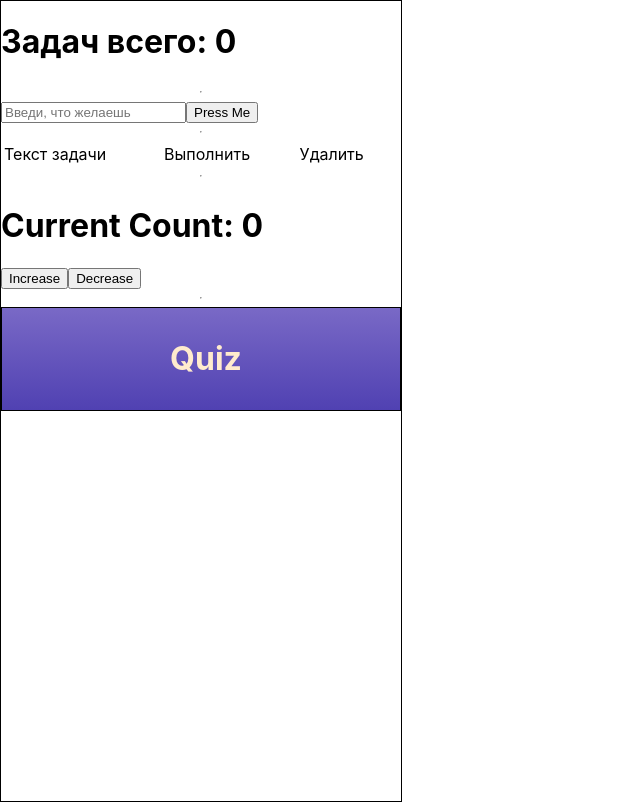
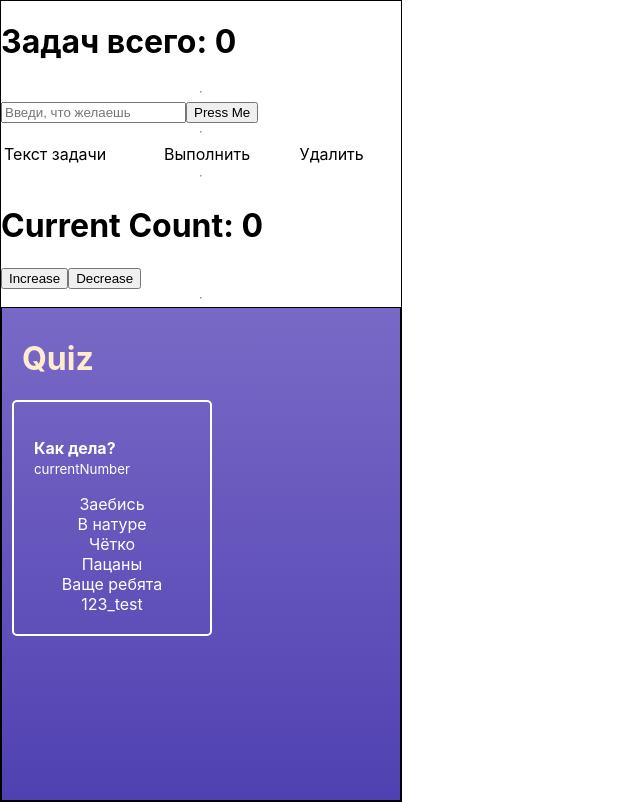
Before and after one commit to jugosoft/react-to-do-list, a React (Create React App) app in the folder react-to-do-list/: page / in a window 1280 px wide. Shown: the whole page, without its empty margins (0-640 px from the left). Built offline with nearby package versions, Linux system fonts and the light colour scheme.

Commit message:
Face for Quiz

```diff
--- /dev/null
+++ b/react-to-do-list/src/components/CurrentTask/AnswerItem/AnswerItem.css
@@ -0,0 +1,19 @@
+.AnswerItem {
+    cursor: pointer;
+    text-align: center;
+}
+
+.AnswerItem:hover {
+    transition: background-color 1s;
+    background-color: rgb(149, 109, 182);
+    border-radius: 3px;
+    cursor: pointer;
+}
+
+.AnswerItem:focus {
+    background-color: rgb(61, 41, 77);
+    border-radius: 3px;
+    cursor: pointer;
+    transition: background-color 1s;
+
+}
--- /dev/null
+++ b/react-to-do-list/src/components/CurrentTask/AnswerItem/AnswerItem.jsx
@@ -0,0 +1,10 @@
+import React from 'react';
+import './AnswerItem.css';
+
+export default function AnswersItem (props) {
+    return(
+        <li className="AnswerItem">
+            {props.answer.text}
+        </li>
+    );
+}
--- /dev/null
+++ b/react-to-do-list/src/components/CurrentTask/AnswersList/AnswersList.css
@@ -0,0 +1,5 @@
+.AnswersList {
+    list-style: none;
+    margin: 0;
+    padding: 0;
+}
--- /dev/null
+++ b/react-to-do-list/src/components/CurrentTask/AnswersList/AnswersList.jsx
@@ -0,0 +1,19 @@
+import React from 'react';
+import AnswersItem from '../AnswerItem/AnswerItem';
+import './AnswersList.css';
+
+export default function AnswersList (props) {
+    return(
+        <ul className="AnswersList">
+            {
+                props.answers.map((answer, index) => {
+                    return(
+                        <AnswersItem
+                            key={index}
+                            answer={answer}/>
+                    );
+                })
+            }
+        </ul>
+    );
+}
--- a/react-to-do-list/src/components/CurrentTask/CurrentTask.css
+++ b/react-to-do-list/src/components/CurrentTask/CurrentTask.css
@@ -0,0 +1,8 @@
+.CurrentTask {
+    padding: 20px;
+    color: #fff;
+    border: 2px solid white;
+    border-radius: 5px;
+    margin: 0;
+    box-sizing: border-box;
+}
--- a/react-to-do-list/src/components/CurrentTask/CurrentTask.jsx
+++ b/react-to-do-list/src/components/CurrentTask/CurrentTask.jsx
@@ -1,6 +1,23 @@
 import React from 'react';
+import AnswersList from '../../components/CurrentTask/AnswersList/AnswersList';
 import './CurrentTask.css';
 
 export default function CurrentTask(props) {
+    return(
+        <div className="CurrentTask">
+            <p>
+                <span>
+                    <strong>
+                        Как дела?
+                    </strong>
+                </span>
+                <small>
+                    currentNumber
+                </small>
+            </p>
 
+            <AnswersList
+                answers={props.answers} />
+        </div>
+    );
 }
--- a/react-to-do-list/src/containers/Quiz/Quiz.css
+++ b/react-to-do-list/src/containers/Quiz/Quiz.css
@@ -1,8 +1,13 @@
 .Quiz {
     border: 1px solid black;
     display: flex;
-    justify-content: center;
+    /*flex-direction: column;
+    flex-wrap: wrap;
+    align-content: center;
+    justify-content: space-evenly;
+    */
     padding: 10px;
+    flex-grow: 1;
     background: linear-gradient(0deg, #5041b2 0%, #7969c6 100%);
     transition: background 2s;
 }
@@ -17,3 +22,7 @@
     color: blanchedalmond;
     margin-left: 10px;
 }
+
+.QuizWrapper {
+    width: 200px;
+}
--- a/react-to-do-list/src/containers/Quiz/Quiz.jsx
+++ b/react-to-do-list/src/containers/Quiz/Quiz.jsx
@@ -1,17 +1,36 @@
-import React from "react";
+import React from 'react';
+import CurrentTask from '../../components/CurrentTask/CurrentTask';
 import classes from './Quiz.css';
 
 class Quiz extends React.Component {
     constructor(props) {
         super(props);
         this.state = {
-            tasks: []
+            currentNumber: 0,
+            quiz: [
+            {
+                answers: [
+                    { text: 'Заебись' },
+                    { text: 'В натуре' },
+                    { text: 'Чётко' },
+                    { text: 'Пацаны' },
+                    { text: 'Ваще ребята' },
+                    { text: '123_test' }
+                ]
+            }
+        ]
         };
     }
     render() {
-        return(
+        return (
             <div className="Quiz">
-                <h1>Quiz</h1>
+                <div className="QuizWrapper">
+                    <div>
+                        <h1>Quiz</h1>
+                    </div>
+                    <CurrentTask
+                        answers={this.state.quiz[0].answers} />
+                </div>
             </div>
         );
     }
```
